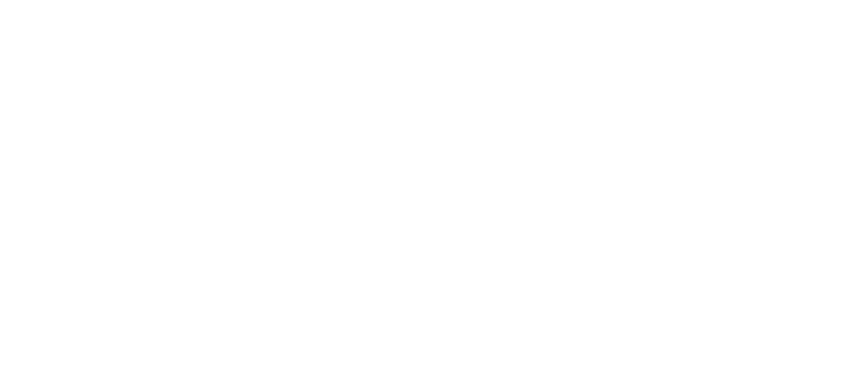
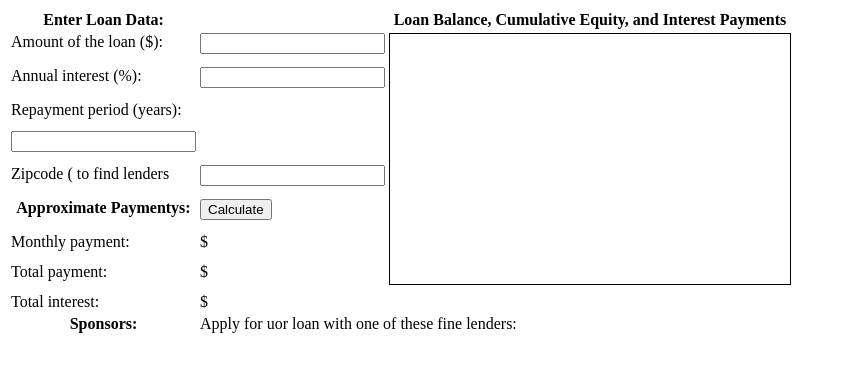
Before and after one commit to Walessonrdreis/livro-javascript, a plain HTML site: page index.html in a window 1280 px wide. Shown: the whole page, without its empty margins (0-843 px from the left). Drawn offline with Linux system fonts and the light colour scheme.

Commit message:
add tabelas

```diff
--- a/index.html
+++ b/index.html
@@ -10,7 +10,30 @@
 </head>
 <body>
   <!--Esta é uma tabela HTML com elementos <input> que permitem ao ususario inserir dados e elementos <span> nos quais o programa pode exibir seus resultados. Esses elementos têm identificadores como "interest" e "years". Essas identificações são usadas mo código JavaScript. Note que alguns dos elementos de entrada definem rotinas de tratamento de evento "onchange" ou "onclick". Elas especificam strings de código JavaScript a ser executado quando o usuário isere dados ou um clique. -->
+<table>
+  <tr><th>Enter Loan Data:</th>
+    <td></td>
+    <th>Loan Balance, Cumulative Equity, and Interest Payments</th></tr><tr><td>Amount of the loan ($):</td>
+    <td><input id="amount" onchange="calculate();"></td>
+    <td rowspan=8>
+      <canvas id="graph" width="400" height="250"></canvas></td></tr>
+  <tr><td>Annual interest (%):</td>
+    <td><input id="apr" onchange="calculate();"></td></tr>
+    <td>Repayment period (years):</td></tr>
 
+    <td><input id="years" onchange="calculate();"></td>
+  <tr><td>Zipcode ( to find lenders</td>
+    <td><input id="zipcode" onchange="calculate();"></td>
+  <tr><th>Approximate Paymentys:</th>
+    <td><button onclick="calculate();">Calculate</button></td></tr>
+  <tr><td>Monthly payment:</td>
+    <td>$<span class="output" id="payment"></span></td></tr>
+  <tr><td>Total payment:</td>
+    <td>$<span class="output" id="total"></span></td></tr>
+  <tr><td>Total interest:</td>
+   <td>$ <span class="output" id="totalinterest"></span></td></tr>
+  <tr><th>Sponsors:</th><td colspan=2>Apply for uor loan with one of these fine lenders: <div id="lenders"></div></td></tr>
+ </table>
 
 </body>
 </html>
```
Also changed, not shown: 1 other file.
